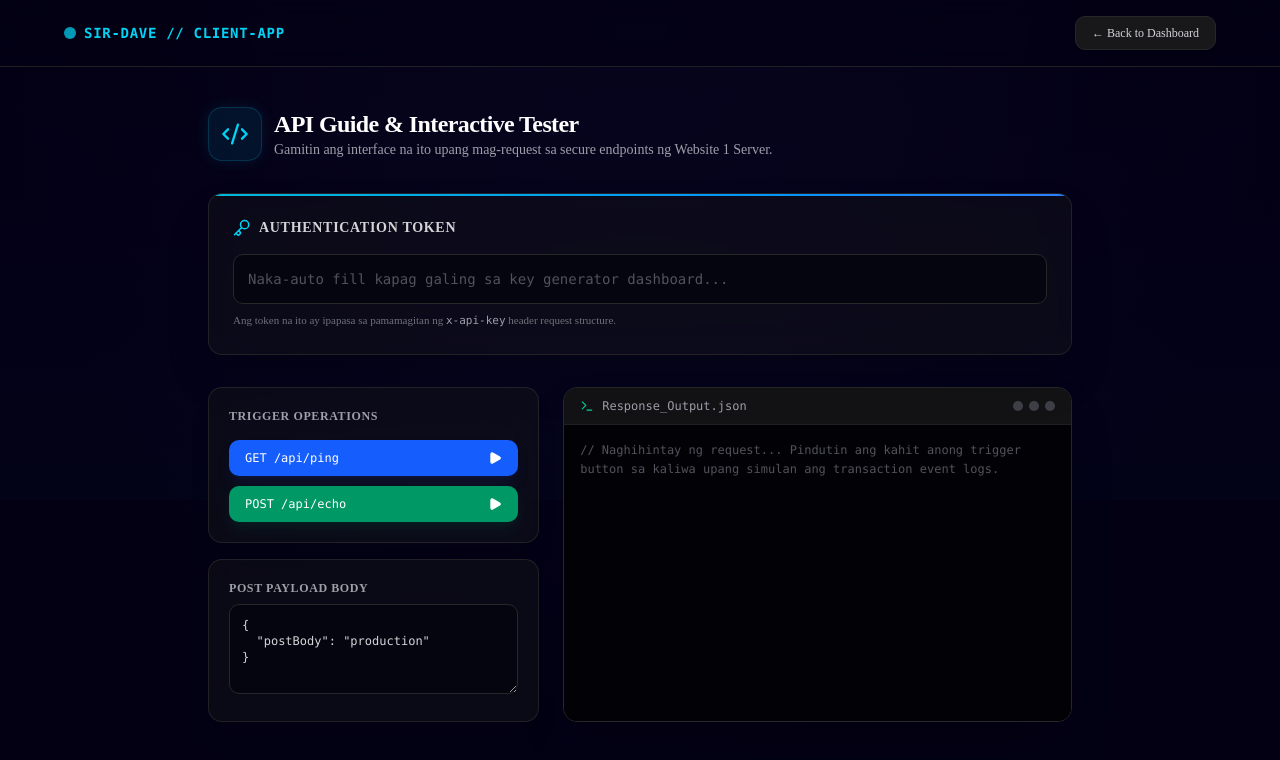
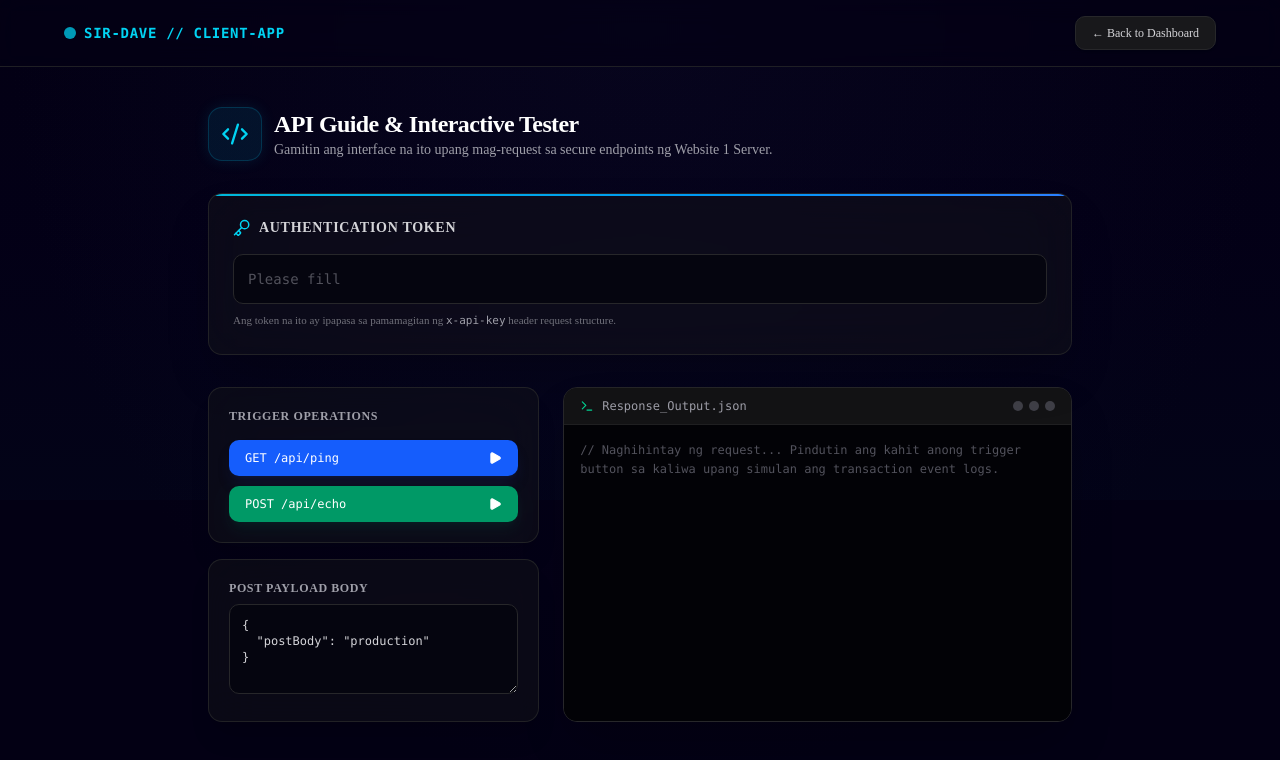
Before and after one commit to boks2/sir-dave, a Next.js app: page / in a window 1280 px wide. Shown: the top 760 px of the page. Built offline with nearby package versions, Linux system fonts and the light colour scheme.

Commit message:
eslint ignore buildsaa\

```diff
--- a/src/app/page.tsx
+++ b/src/app/page.tsx
@@ -1,5 +1,5 @@
 "use client";
-import "~/styles/globals.css";
+import "../styles/globals.css";
 import { useState, useEffect } from "react";
 import { Key, Terminal, Code2, Play } from "lucide-react";
 
@@ -115,7 +115,7 @@ export default function HomePage() {
               type="text"
               value={apiKey}
               onChange={(e) => setApiKey(e.target.value)}
-              placeholder="Naka-auto fill kapag galing sa key generator dashboard..."
+              placeholder="Please fill"
               className="w-full bg-[#05050f] border border-zinc-800 rounded-lg p-3.5 font-mono text-sm text-cyan-400 placeholder-zinc-600 focus:outline-none focus:border-cyan-500/50 focus:shadow-[0_0_15px_rgba(6,182,212,0.1)] transition duration-200"
             />
             <p className="text-[11px] text-zinc-500">
```
